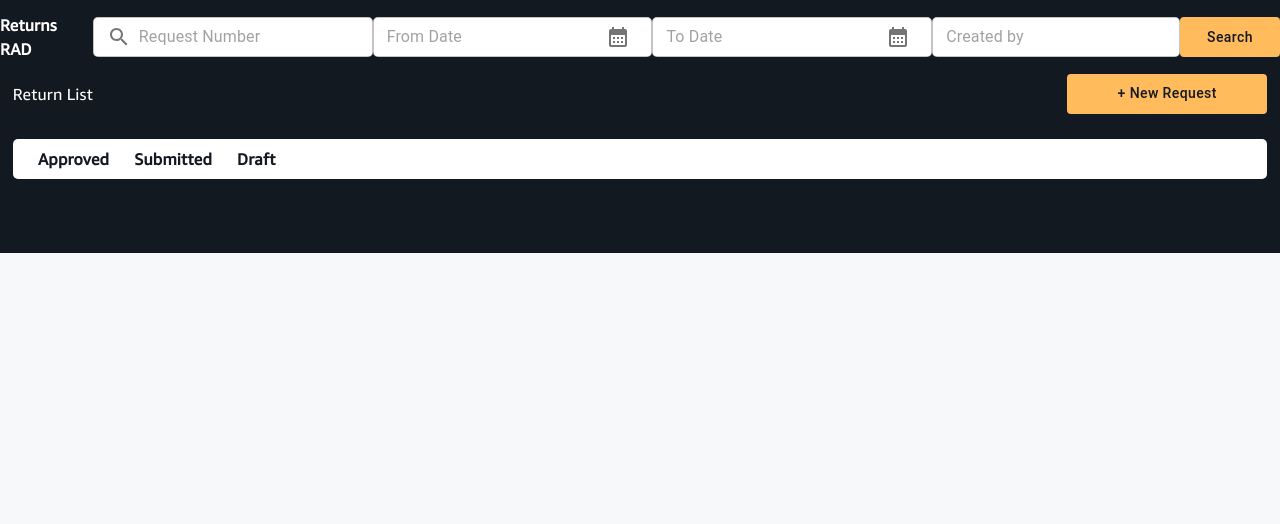
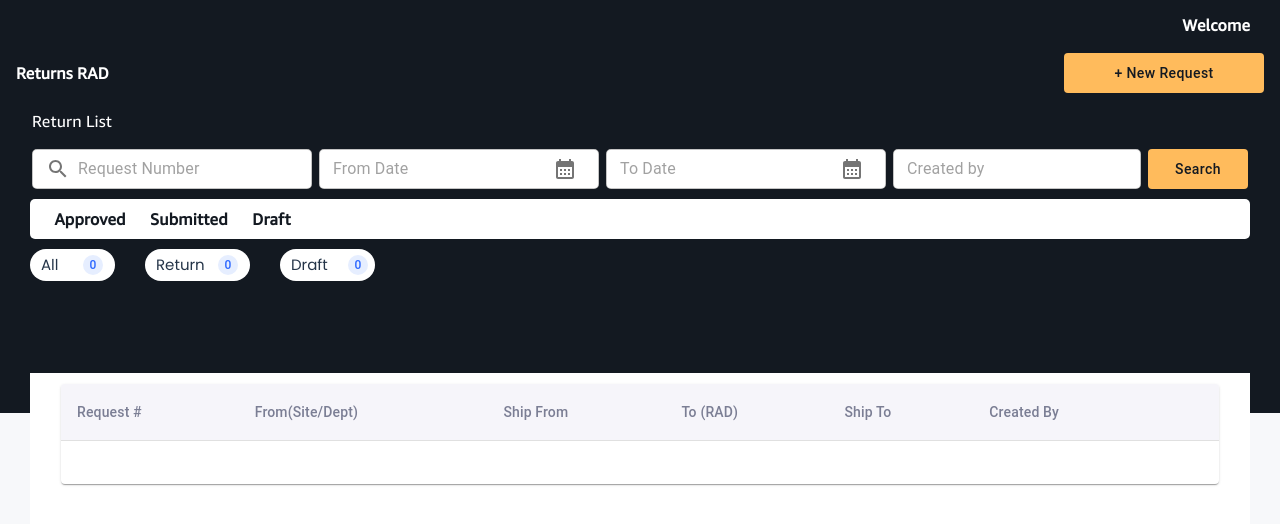
Before and after one commit to nadavirinchi-nexturn/amazonpoc, a React (Create React App) app: page /list in a window 1280 px wide. Shown: the top 524 px of the page. Built offline with nearby package versions, Linux system fonts and the light colour scheme.

Commit message:
ui changes

```diff
--- a/src/App.js
+++ b/src/App.js
@@ -9,19 +9,38 @@ import ReturnForm from "./components/ReturnForm";
 import ReturnList from "./components/ReturnList";
 
 function App() {
-
-  const [operatingUnitNumber, setOperatingUnitNumber] = React.useState('')
+  const [operatingUnitNumber, setOperatingUnitNumber] = React.useState("");
   const [userName, setuserName] = React.useState("");
-  const [userId, setUserId] = React.useState('')
-  const [loginId, setLoginId] = React.useState('')
+  const [userId, setUserId] = React.useState("");
+  const [loginId, setLoginId] = React.useState("");
 
   return (
     <BrowserRouter>
       <Box className="App">
         <Routes>
-          <Route path="/" element={<SignIn setOperatingUnitNumber={setOperatingUnitNumber} userName={userName} setuserName={setuserName} setUserId={setUserId} setLoginId={setLoginId} />} />
-          <Route path="/create" element={<ReturnForm operatingUnitNumber={operatingUnitNumber} userName={userName} userId={userId} />} />
-          <Route path="/list" element={<ReturnList />} />
+          <Route
+            path="/"
+            element={
+              <SignIn
+                setOperatingUnitNumber={setOperatingUnitNumber}
+                userName={userName}
+                setuserName={setuserName}
+                setUserId={setUserId}
+                setLoginId={setLoginId}
+              />
+            }
+          />
+          <Route
+            path="/create"
+            element={
+              <ReturnForm
+                operatingUnitNumber={operatingUnitNumber}
+                userName={userName}
+                userId={userId}
+              />
+            }
+          />
+          <Route path="/list" element={<ReturnList userName={userName} />} />
         </Routes>
       </Box>
     </BrowserRouter>
--- a/src/components/ReturnList.js
+++ b/src/components/ReturnList.js
@@ -1,18 +1,97 @@
-import { Box, Button, InputAdornment, Stack, TextField, Typography } from '@mui/material'
-import React from 'react'
+import {
+  Box,
+  Button,
+  InputAdornment,
+  Stack,
+  TextField,
+  Typography,
+  Chip,
+} from "@mui/material";
+import Badge from "@mui/material/Badge";
+import React from "react";
 import SearchIcon from "@mui/icons-material/Search";
 import CalendarMonthIcon from "@mui/icons-material/CalendarMonth";
-import { useNavigate } from 'react-router-dom';
+import { useNavigate } from "react-router-dom";
+import TableCell from "@mui/material/TableCell";
+import TableContainer from "@mui/material/TableContainer";
+import TableHead from "@mui/material/TableHead";
+import TableRow from "@mui/material/TableRow";
+import Paper from "@mui/material/Paper";
+import Table from "@mui/material/Table";
 
-const ReturnList = () => {
-
-  const naigate = useNavigate();
+const ReturnList = (props) => {
+  const navigate = useNavigate();
 
   return (
-    <Box sx={{ width: '100vw', height: '100vh', overflowX: 'hidden' }}>
-        <Box sx={{ height: '30%', background: '#131921', width: '100%', paddingTop: '1%' }}>
-          <Stack direction='row' alignItems='center' justifyContent='space-around'>
-            <Typography fontFamily='Gilroy' color='white' fontWeight='1000'>Returns RAD</Typography>
+    <Box sx={{ width: "100vw", height: "100vh", overflowX: "hidden" }}>
+      <Box
+        sx={{
+          height: "50%",
+          background: "#131921",
+          width: "100%",
+          paddingTop: "1%",
+        }}
+      >
+        <Stack
+          direction={"row"}
+          alignItems={"center"}
+          justifyContent={"flex-end"}
+          marginBottom={2}
+        >
+          <Typography
+            sx={{ marginRight: "30px" }}
+            fontFamily="Gilroy"
+            color="white"
+            fontWeight="1000"
+          >
+            Welcome {props.userName.toUpperCase()}
+          </Typography>
+        </Stack>
+        <Stack
+          direction="row"
+          alignItems="center"
+          justifyContent="flex-start"
+          m={2}
+        >
+          <Typography fontFamily="Gilroy" color="white" fontWeight="1000">
+            Returns RAD
+          </Typography>
+          <Button
+            sx={{
+              marginLeft: "auto",
+              background: "#FFBB5C",
+              textTransform: "none",
+              "&:hover": {
+                background: "#FFBB5C",
+              },
+              width: "200px",
+              height: "40px",
+              color: "#131921",
+            }}
+            onClick={() => navigate("/create")}
+          >
+            + New Request
+          </Button>
+        </Stack>
+        <Stack
+          direction="row"
+          alignItems="center"
+          justifyContent="space-between"
+          // padding="1%"
+          marginLeft={4}
+          marginBottom={2}
+        >
+          <Typography fontFamily="Gilroy" color="white">
+            Return List
+          </Typography>
+        </Stack>
+        <Stack
+          direction={"row"}
+          alignItems={"center"}
+          justifyContent={"space-between"}
+          marginLeft={4}
+          marginRight={4}
+        >
           <TextField
             placeholder="Request Number"
             variant="outlined"
@@ -33,7 +112,7 @@ const ReturnList = () => {
               },
               "&.Mui-focused .MuiOutlinedInput-notchedOutline": {
                 borderColor: "#FFBB5C",
-                }
+              },
             }}
           />
           <TextField
@@ -56,7 +135,7 @@ const ReturnList = () => {
               },
               "&.Mui-focused .MuiOutlinedInput-notchedOutline": {
                 borderColor: "#FFBB5C",
-                }
+              },
             }}
           />
           <TextField
@@ -79,7 +158,7 @@ const ReturnList = () => {
               },
               "&.Mui-focused .MuiOutlinedInput-notchedOutline": {
                 borderColor: "#FFBB5C",
-                }
+              },
             }}
           />
           <TextField
@@ -94,46 +173,261 @@ const ReturnList = () => {
               },
               "&.Mui-focused .MuiOutlinedInput-notchedOutline": {
                 borderColor: "#FFBB5C",
-                }
+              },
             }}
           />
           <Button
             sx={{
-                background: '#FFBB5C',
-                textTransform: 'none',
-                color: '#131921',
+              background: "#FFBB5C",
+              textTransform: "none",
+              color: "#131921",
               "&:hover": {
-                  background: '#FFBB5C'
+                background: "#FFBB5C",
               },
-                height: '40px',
-                width: '100px'
+              height: "40px",
+              width: "100px",
             }}
-            >Search</Button>
+          >
+            Search
+          </Button>
         </Stack>
-          <Stack direction='row' alignItems='center' justifyContent='space-between' padding='1%'>
-            <Typography fontFamily='Gilroy' color='white'>Return List</Typography>
-            <Button
+        <Stack
+          direction="row"
+          alignItems="center"
+          height="40px"
+          left="30px"
           sx={{
-                background: '#FFBB5C',
-                textTransform: 'none',
-                '&:hover': {
-                  background: '#FFBB5C'
+            background: "white",
+            marginTop: "10px",
+            marginLeft: "30px",
+            marginRight: "30px",
+            borderRadius: "5px",
+          }}
+        >
+          <Typography
+            fontFamily="Gilroy"
+            color="#131921"
+            fontWeight="1000"
+            marginLeft="2%"
+          >
+            Approved
+          </Typography>
+          <Typography
+            fontFamily="Gilroy"
+            color="#131921"
+            fontWeight="1000"
+            marginLeft="2%"
+          >
+            Submitted
+          </Typography>
+          <Typography
+            fontFamily="Gilroy"
+            color="#131921"
+            fontWeight="1000"
+            marginLeft="2%"
+          >
+            Draft
+          </Typography>
+        </Stack>
+        <Stack direction={"row"}>
+          <Chip
+            sx={{
+              display: "flex",
+              width: "85px",
+              alignItems: "center",
+              justifyContent: "flex-start",
+              backgroundColor: "#ffffff",
+              marginLeft: "30px",
+              marginTop: "10px",
+              border: "0px",
+              color: "#243448",
+              fontFamily: "Poppins",
+              fontSize: 15,
+              fontWeight: 550,
+            }}
+            label="All"
+            variant="outlined"
+            avatar={
+              <Badge
+                badgeContent={"0"}
+                sx={{
+                  position: "absolute",
+                  left: 65,
+                  top: 265,
+                  "& .MuiBadge-badge": {
+                    color: "#2C67FF",
+                    backgroundColor: "#E6EEFF",
                   },
-                width: '200px',
-                height: '40px',
-                color: '#131921'
                 }}
-              onClick={() => naigate('/create')}
-            >+ New Request</Button>
-          </Stack>
-          <Stack direction='row' alignItems='center' height='40px' sx={{ background: 'white', margin: '1%', borderRadius: '5px' }}>
-            <Typography fontFamily='Gilroy' color='#131921' fontWeight='1000' marginLeft='2%'>Approved</Typography>
-            <Typography fontFamily='Gilroy' color='#131921' fontWeight='1000' marginLeft='2%'>Submitted</Typography>
-            <Typography fontFamily='Gilroy' color='#131921' fontWeight='1000' marginLeft='2%'>Draft</Typography>
+                color="primary"
+              ></Badge>
+            }
+          ></Chip>
+          <Chip
+            sx={{
+              display: "flex",
+              width: "105px",
+              alignItems: "center",
+              justifyContent: "flex-start",
+              backgroundColor: "#ffffff",
+              marginLeft: "30px",
+              marginTop: "10px",
+              border: "0px",
+              color: "#243448",
+              fontFamily: "Poppins",
+              fontSize: 15,
+              fontWeight: 550,
+            }}
+            label="Return"
+            variant="outlined"
+            avatar={
+              <Badge
+                badgeContent={"0"}
+                sx={{
+                  position: "absolute",
+                  left: 200,
+                  top: 265,
+                  "& .MuiBadge-badge": {
+                    color: "#2C67FF",
+                    backgroundColor: "#E6EEFF",
+                  },
+                }}
+                color="primary"
+              ></Badge>
+            }
+          ></Chip>
+          <Chip
+            sx={{
+              display: "flex",
+              width: "95px",
+              alignItems: "center",
+              justifyContent: "flex-start",
+              backgroundColor: "#ffffff",
+              marginLeft: "30px",
+              marginTop: "10px",
+              border: "0px",
+              color: "#243448",
+              fontFamily: "Poppins",
+              fontSize: 15,
+              fontWeight: 550,
+            }}
+            label="Draft"
+            variant="outlined"
+            avatar={
+              <Badge
+                badgeContent={"0"}
+                sx={{
+                  position: "absolute",
+                  left: 330,
+                  top: 265,
+                  "& .MuiBadge-badge": {
+                    color: "#2C67FF",
+                    backgroundColor: "#E6EEFF",
+                  },
+                }}
+                // color=""
+              ></Badge>
+            }
+          ></Chip>
         </Stack>
       </Box>
+      <Box
+        sx={{
+          border: "1px solid #FFFFFF",
+          marginLeft: "30px",
+          marginRight: "30px",
+          marginTop: "-40px",
+          marginBottom: "30px",
+          minHeight: "150px",
+          backgroundColor: "#FFFFFF",
+        }}
+      >
+        <Box
+          className="table-container"
+          sx={{
+            // border: "2px solid red",
+            marginLeft: "30px",
+            marginRight: "30px",
+            marginTop: "10px",
+            marginBottom: "30px",
+            // backgroundColor: "green",
+          }}
+        >
+          <TableContainer component={Paper} sx={{ height: "100px" }}>
+            <Table sx={{ minWidth: 650 }} aria-label="simple table">
+              <TableHead
+                sx={{ backgroundColor: "#F6F5FA", fontFamily: "GilroyLight" }}
+              >
+                <TableRow>
+                  <TableCell
+                    sx={{
+                      color: "#7B7E94",
+                      fontSize: "14px",
+                      fontWeight: "550",
+                    }}
+                  >
+                    Request #
+                  </TableCell>
+                  <TableCell
+                    sx={{
+                      color: "#7B7E94",
+                      fontSize: "14px",
+                      fontWeight: "550",
+                    }}
+                  >
+                    From(Site/Dept)
+                  </TableCell>
+                  <TableCell
+                    sx={{
+                      color: "#7B7E94",
+                      fontSize: "14px",
+                      fontWeight: "550",
+                    }}
+                  >
+                    Ship From
+                  </TableCell>
+                  <TableCell
+                    sx={{
+                      color: "#7B7E94",
+                      fontSize: "14px",
+                      fontWeight: "550",
+                    }}
+                  >
+                    To (RAD)
+                  </TableCell>
+                  <TableCell
+                    sx={{
+                      color: "#7B7E94",
+                      fontSize: "14px",
+                      fontWeight: "550",
+                    }}
+                  >
+                    Ship To
+                  </TableCell>
+                  <TableCell
+                    sx={{
+                      color: "#7B7E94",
+                      fontSize: "14px",
+                      fontWeight: "550",
+                    }}
+                  >
+                    Created By
+                  </TableCell>
+                  <TableCell
+                    sx={{
+                      color: "#7B7E94",
+                      fontSize: "14px",
+                      fontWeight: "550",
+                    }}
+                  ></TableCell>
+                </TableRow>
+              </TableHead>
+            </Table>
+          </TableContainer>
         </Box>
-  )
-}
+      </Box>
+    </Box>
+  );
+};
 
-export default ReturnList
+export default ReturnList;
```
Lines whose indentation alone changed are shown as unchanged.
